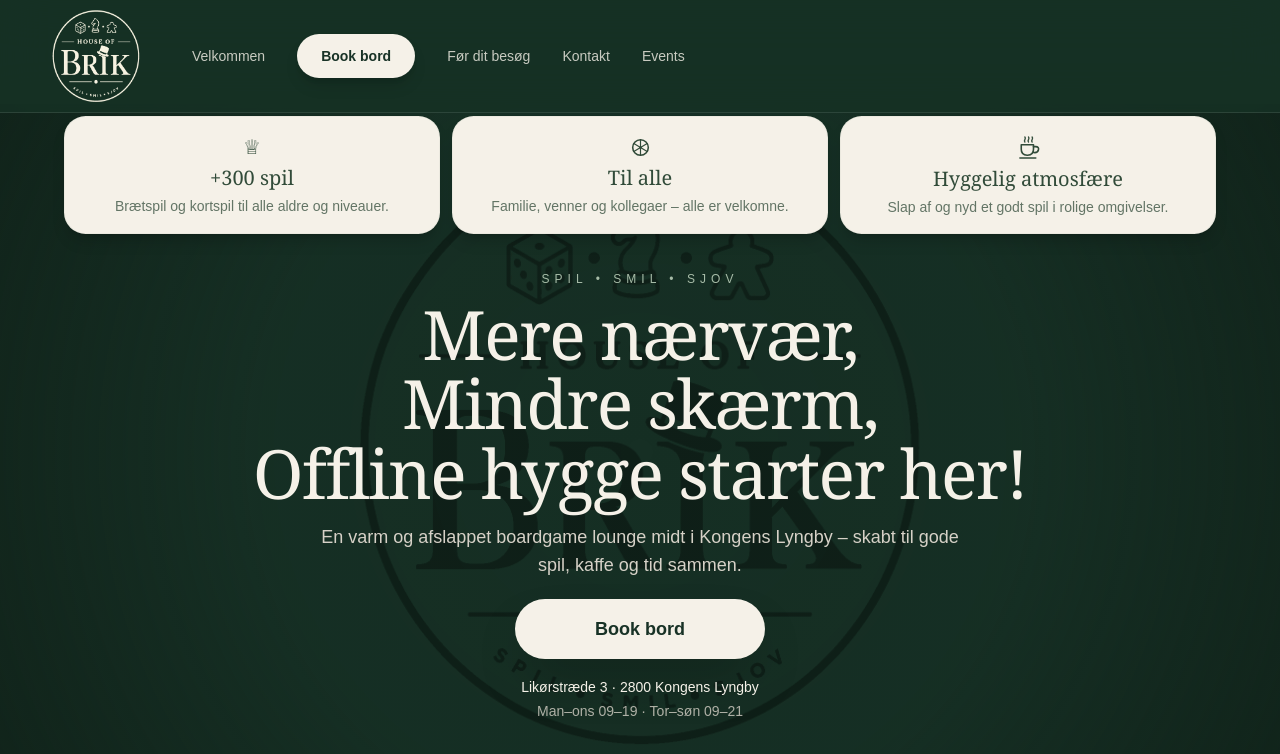
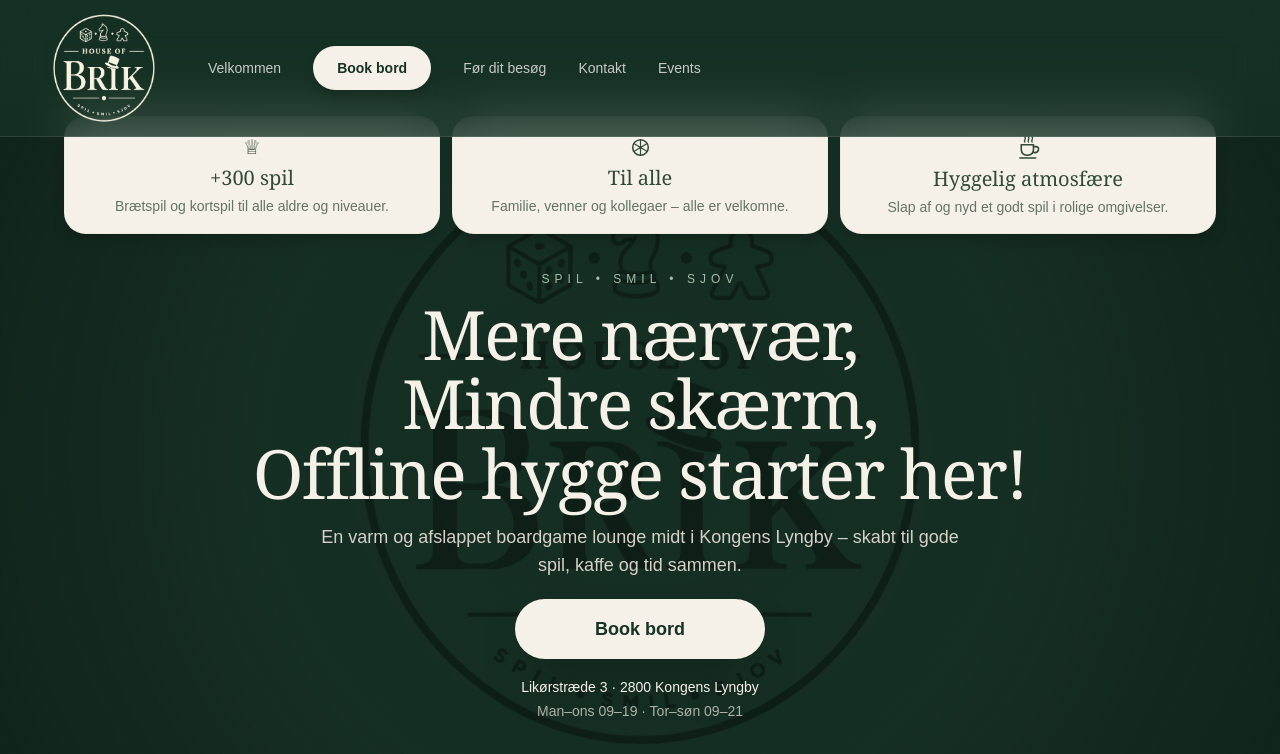
Before and after one commit to Houseofbrik/houseofbrik.dk, a Next.js app: page / in a window 1280 px wide. Shown: the top 754 px of the page. Built offline with nearby package versions, Linux system fonts and the light colour scheme.

Commit message:
Forstørret logo i navigation

```diff
--- a/app/page.tsx
+++ b/app/page.tsx
@@ -50,8 +50,7 @@ export default function Home() {
       <div className="pointer-events-none fixed inset-x-0 bottom-0 top-[88px] z-0 bg-[radial-gradient(circle_at_center,rgba(22,47,36,0.00)_0%,rgba(22,47,36,0.06)_52%,rgba(14,29,21,0.62)_100%)] md:top-[104px]" />
 
       {/* HEADER */}
-      <header className="fixed left-0 top-0 z-50 w-full border-b border-white/10 bg-[#163224]/75 px-4 py-2 backdrop-blur-xl sm:px-6 md:px-12">
-        <div className="mx-auto flex w-full max-w-[1500px] items-center">
+<header className="fixed left-0 top-0 z-50 w-full border-b border-white/10 bg-[#163224]/75 px-4 py-3 backdrop-blur-xl sm:px-6 md:px-12">        <div className="mx-auto flex w-full max-w-[1500px] items-center">
           <div className="flex items-center gap-7 md:gap-12">
             {/* LOGO */}
             <button
@@ -63,7 +62,7 @@ export default function Home() {
               <img
                 src="/logo-watermark-transparent.png"
                 alt="House of Brik"
-className="h-20 w-20 object-contain md:h-24 md:w-24"
+className="h-24 w-24 object-contain md:h-28 md:w-28"
                 style={{
                   filter:
                     "brightness(0) saturate(100%) invert(93%) sepia(13%) saturate(375%) hue-rotate(334deg) brightness(105%) contrast(94%)",
```
